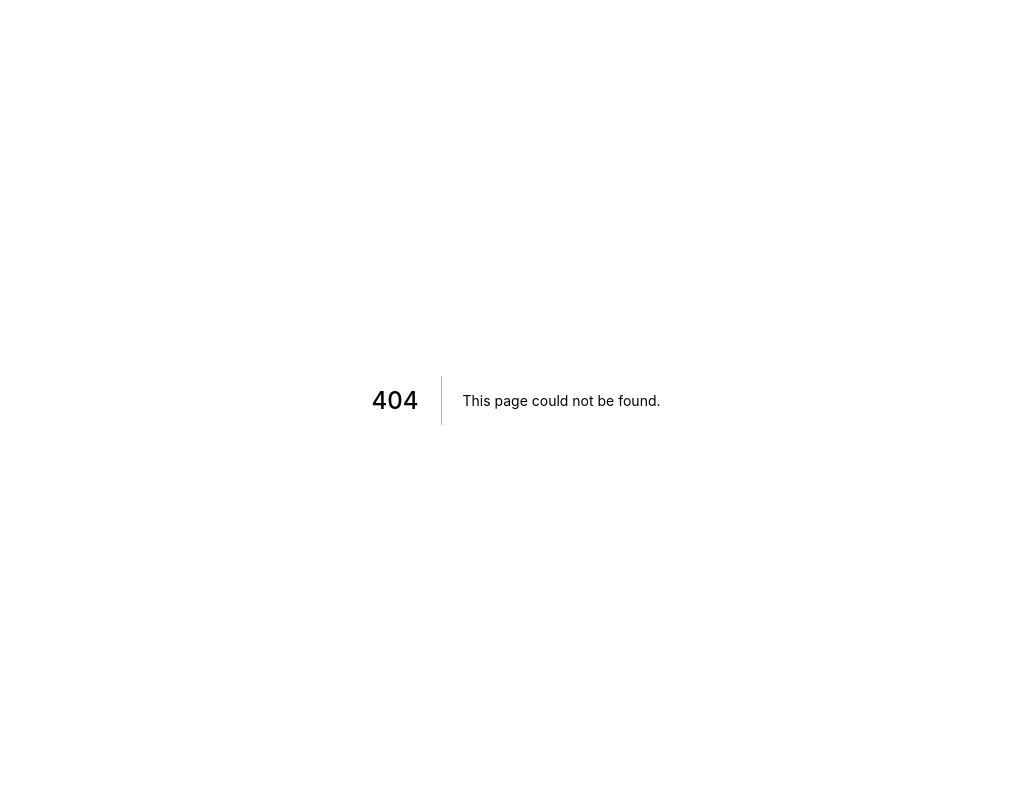
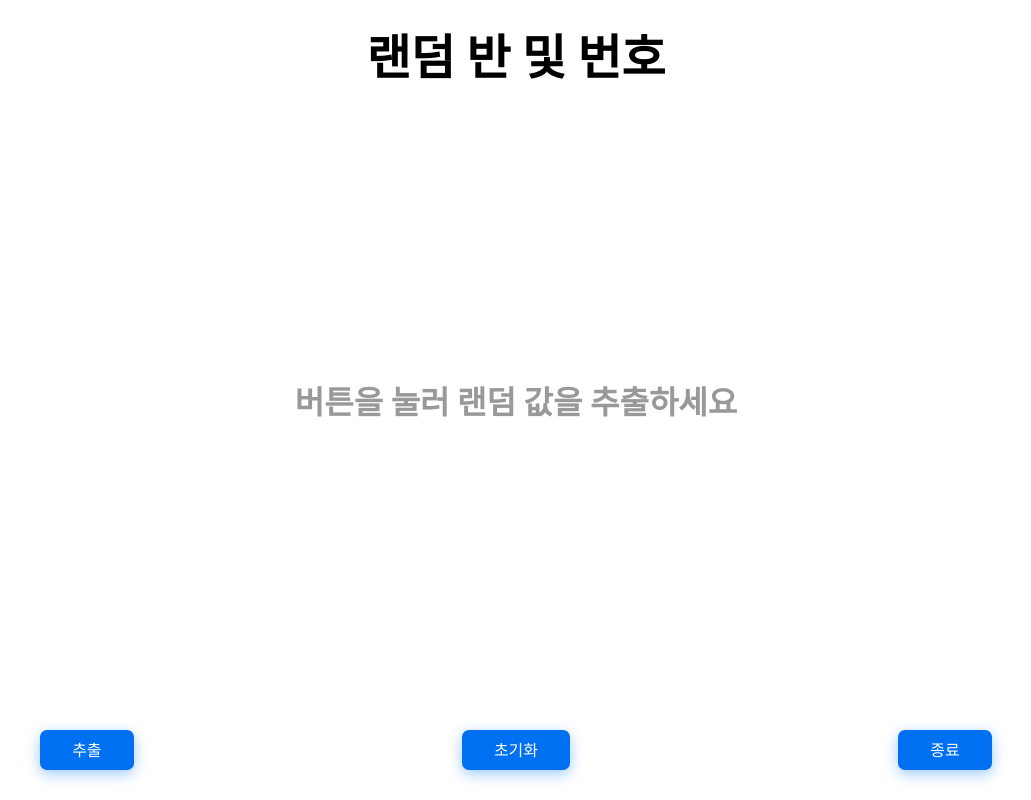
Before and after one commit to minemanemo/word-relay-game, a Next.js app: page /random/class-and-number in a window 1280 px wide. Before the commit this address had no page. Shown: the whole page, without its empty margins (124-1155 px from the left). Built offline with nearby package versions, Linux system fonts and the light colour scheme.

Commit message:
Add new Game

```diff
--- a/src/pages/index.tsx
+++ b/src/pages/index.tsx
@@ -12,6 +12,7 @@ import cryOfSilence from '@common/cry-of-silence';
 const Home = () => {
   const router = useRouter();
   const moveProblem = (e: React.SyntheticEvent) => router.push(`/problem/${e.currentTarget.id}`);
+  const moveRandom = (e: React.SyntheticEvent) => router.push(`/random/${e.currentTarget.id}`);
   return (
     <div>
       <Title>단어 이어 말하기 게임</Title>
@@ -32,6 +33,9 @@ const Home = () => {
         <Card id="cryOfSilence" onClick={moveProblem}>
           <h2>{`고요속의 외침(${cryOfSilence.length})`}</h2>
         </Card>
+        <Card id="class-and-number" onClick={moveRandom}>
+          <h2>랜덤 반 및 번호 선택</h2>
+        </Card>
       </Grid>
     </div>
   );
--- /dev/null
+++ b/src/pages/random/class-and-number.tsx
@@ -0,0 +1,120 @@
+import React, { useMemo, useState } from 'react';
+import { useRouter } from 'next/router';
+import { Title, Layout, Content, Button, ButtonGroup } from '@components/common';
+
+interface RandomResult {
+  classNumber: number;
+  studentNumber: number;
+}
+
+const ClassAndNumber = () => {
+  const router = useRouter();
+  const { maxClass, maxNumber } = router.query;
+
+  const maxClassValue = useMemo(() => {
+    const parsed = parseInt(maxClass as string, 10);
+    return isNaN(parsed) || parsed <= 0 ? 6 : parsed;
+  }, [maxClass]);
+
+  const maxNumberValue = useMemo(() => {
+    const parsed = parseInt(maxNumber as string, 10);
+    return isNaN(parsed) || parsed <= 0 ? 36 : parsed;
+  }, [maxNumber]);
+
+  const [history, setHistory] = useState<RandomResult[]>([]);
+
+  const isDuplicate = (classNum: number, studentNum: number) => {
+    return history.some(
+      (item) => item.classNumber === classNum && item.studentNumber === studentNum
+    );
+  };
+
+  const isAllExtracted = () => {
+    return history.length >= maxClassValue * maxNumberValue;
+  };
+
+  const generateRandom = () => {
+    if (isAllExtracted()) {
+      alert('모든 조합이 추출되었습니다!');
+      return;
+    }
+
+    let randomClass: number;
+    let randomNumber: number;
+
+    do {
+      randomClass = Math.floor(Math.random() * maxClassValue) + 1;
+      randomNumber = Math.floor(Math.random() * maxNumberValue) + 1;
+    } while (isDuplicate(randomClass, randomNumber));
+
+    setHistory((prev) => [...prev, { classNumber: randomClass, studentNumber: randomNumber }]);
+  };
+
+  const clearHistory = () => setHistory([]);
+  const moveBack = () => router.back();
+
+  const latestResult = history.length > 0 ? history[history.length - 1] : null;
+
+  return (
+    <Layout>
+      <Title>랜덤 반 및 번호</Title>
+
+      <Content>
+        {latestResult ? (
+          <div>
+            <div style={{ fontSize: '5rem', marginBottom: '1rem' }}>
+              {latestResult.classNumber}반 {latestResult.studentNumber}번
+            </div>
+            <div style={{ fontSize: '1.2rem', color: '#666', marginBottom: '1.5rem' }}>
+              최대 반: {maxClassValue}, 최대 번호: {maxNumberValue} | 남은 조합: {maxClassValue * maxNumberValue - history.length}개
+            </div>
+            <div style={{
+              maxHeight: '500px',
+              overflowY: 'auto',
+              fontSize: '1rem',
+              fontWeight: 'normal'
+            }}>
+              <table style={{
+                borderCollapse: 'collapse',
+                margin: '0 auto',
+                width: '100%',
+                maxWidth: '500px'
+              }}>
+                <thead>
+                  <tr style={{ backgroundColor: '#f0f0f0' }}>
+                    <th style={{ border: '1px solid #ddd', padding: '8px', width: '33%' }}>순번</th>
+                    <th style={{ border: '1px solid #ddd', padding: '8px', width: '33%' }}>반</th>
+                    <th style={{ border: '1px solid #ddd', padding: '8px', width: '33%' }}>번호</th>
+                  </tr>
+                </thead>
+                <tbody>
+                  {history.map((item, index) => (
+                    <tr key={index} style={{
+                      backgroundColor: index === history.length - 1 ? '#e6f3ff' : 'white'
+                    }}>
+                      <td style={{ border: '1px solid #ddd', padding: '8px' }}>{index + 1}</td>
+                      <td style={{ border: '1px solid #ddd', padding: '8px' }}>{item.classNumber}반</td>
+                      <td style={{ border: '1px solid #ddd', padding: '8px' }}>{item.studentNumber}번</td>
+                    </tr>
+                  ))}
+                </tbody>
+              </table>
+            </div>
+          </div>
+        ) : (
+          <div style={{ fontSize: '2rem', color: '#999' }}>
+            버튼을 눌러 랜덤 값을 추출하세요
+          </div>
+        )}
+      </Content>
+
+      <ButtonGroup>
+        <Button onClick={generateRandom}>추출</Button>
+        <Button onClick={clearHistory}>초기화</Button>
+        <Button onClick={moveBack}>종료</Button>
+      </ButtonGroup>
+    </Layout>
+  );
+};
+
+export default ClassAndNumber;
```
